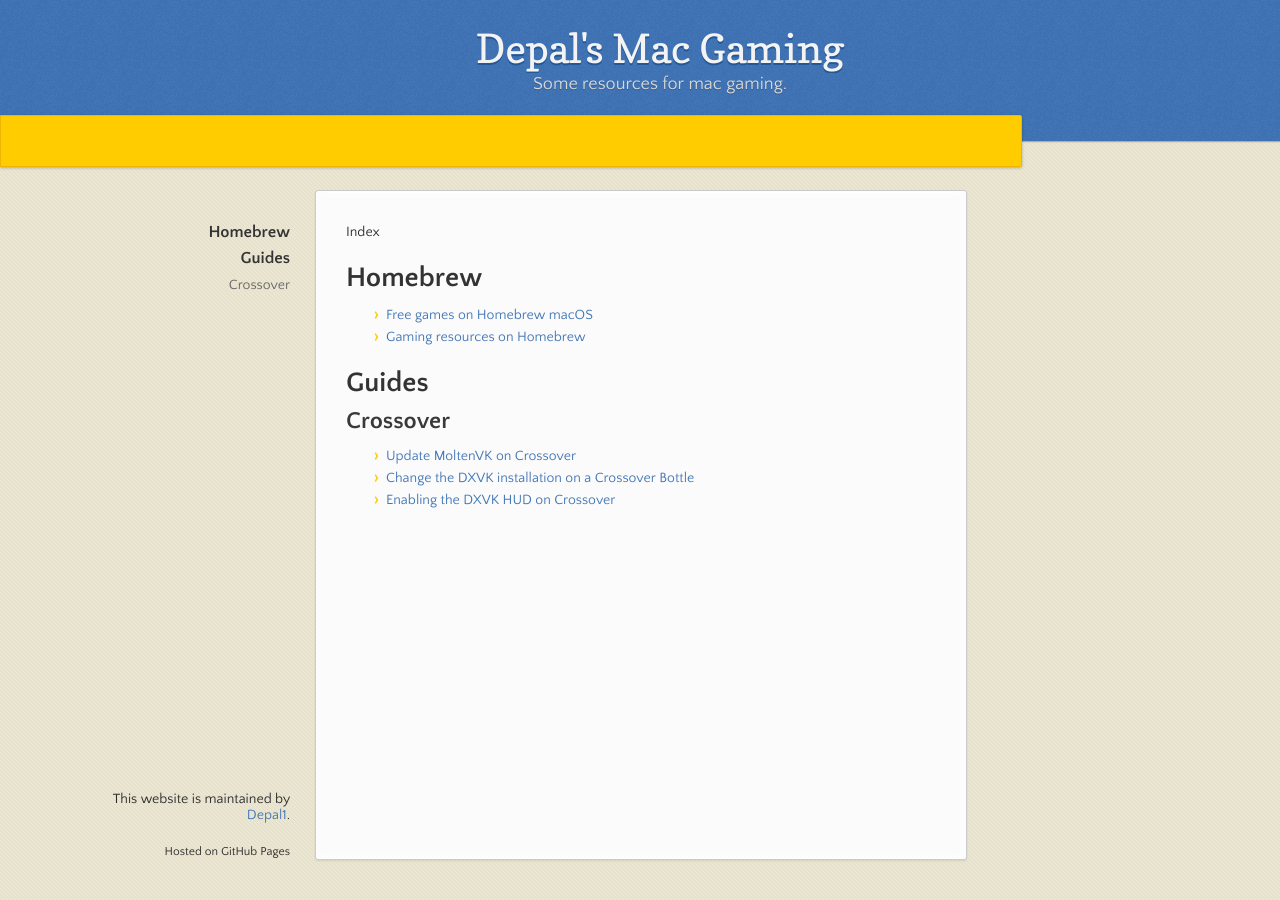
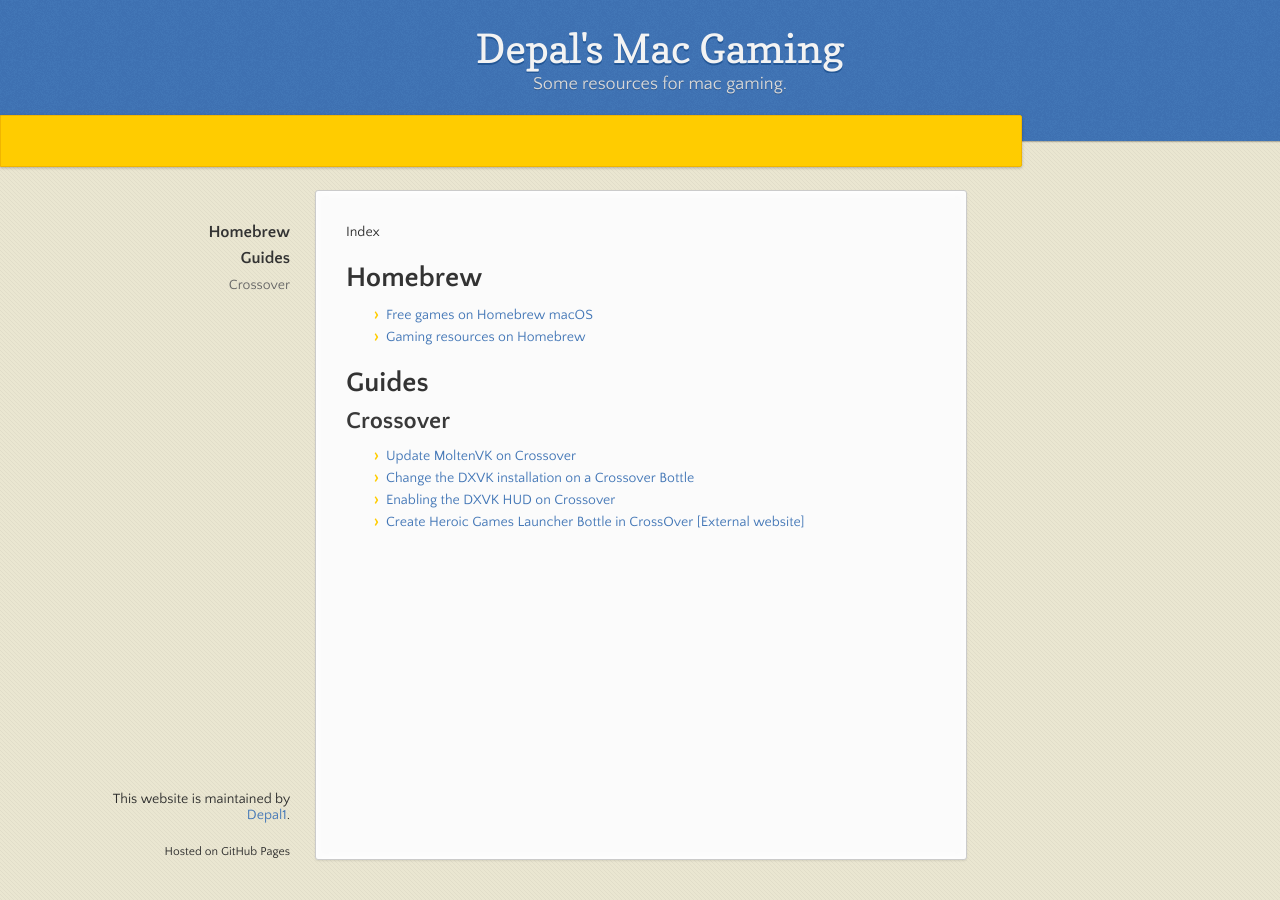
Before and after one commit to Depal1/mac-gaming, a Jekyll site: the page built from index.md, in a window 1280 px wide. Built offline with Jekyll 4.4.1, drawn with Linux system fonts in a browser that asks for light colours.

Commit message:
Update index.md

```diff
--- a/index.md
+++ b/index.md
@@ -14,3 +14,4 @@
 * [Update MoltenVK on Crossover](https://depal1.github.io/mac-gaming/docs/update-MoltenVK-on-Crossover)
 * [Change the DXVK installation on a Crossover Bottle](https://depal1.github.io/mac-gaming/docs/change-DXVK-installation-Crossover-bottle)
 * [Enabling the DXVK HUD on Crossover](https://depal1.github.io/mac-gaming/docs/enabling-the-DXVK-HUD-Crossover)
+* [Create Heroic Games Launcher Bottle in CrossOver [External website]](https://www.codeweavers.com/support/wiki/mac/mactutorial/heroiclauncher)
```
